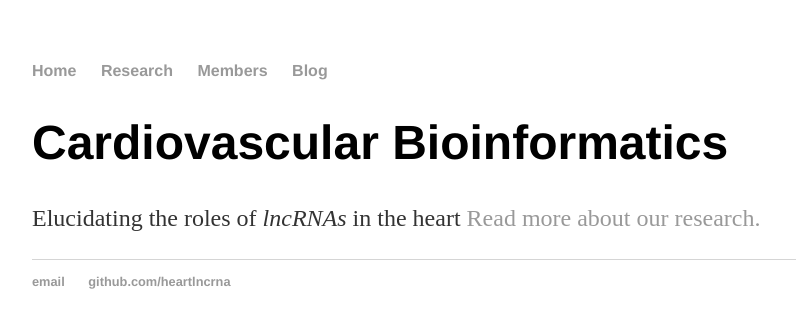
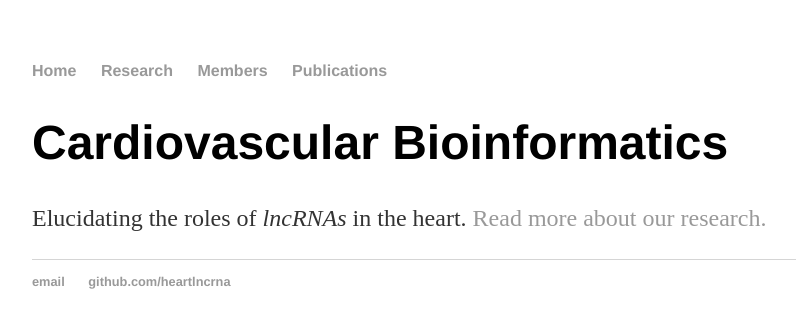
Before and after one commit to heartlncrna/heartlncrna.github.io, a Jekyll site: the page index.html, which Jekyll copies as it is, in a window 1280 px wide. Shown: the top 328 px of the page, without its empty margins (160-956 px from the left). Built offline with Jekyll 4.4.1, drawn with Linux system fonts in a browser that asks for light colours.

Commit message:
Update index.html

```diff
--- a/index.html
+++ b/index.html
@@ -14,14 +14,14 @@
 <li><a href="/">Home</a></li>
 <li><a href="/research/index.html">Research</a></li>
 <li><a href="/members">Members</a></li>
-<li><a href="/blog">Blog</a></li>
+<li><a href="/blog">Publications</a></li>
 </ul>
     </nav>
 <div class="container">
 
   		<div class="blurb">
 			<h1>Cardiovascular Bioinformatics</h1>
-			<p>Elucidating the roles of <em>lncRNAs</em> in the heart <a href="/about">Read more about our research.</a></p>
+			<p>Elucidating the roles of <em>lncRNAs</em> in the heart. <a href="/research/index.html">Read more about our research.</a></p>
 		</div>
 
 
```
